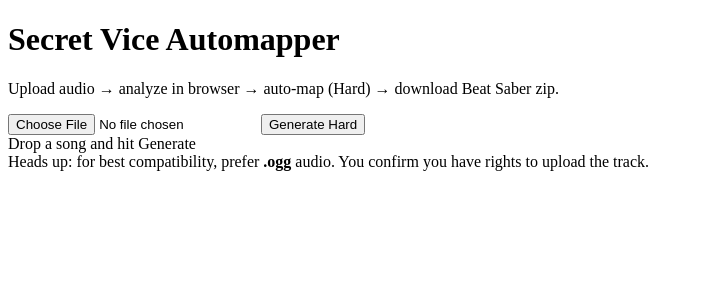
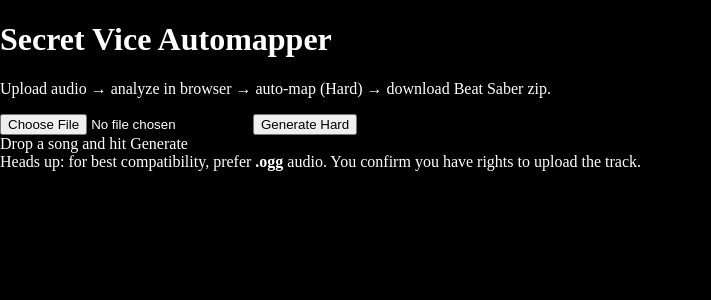
Before and after one commit to Noob2108/Secret-Vice, a Next.js app: page / in a window 1280 px wide. Shown: the top 300 px of the page, without its empty margins (0-711 px from the left). Built offline with nearby package versions, Linux system fonts and the light colour scheme.

Commit message:
Create layout.js

```diff
--- /dev/null
+++ b/app/layout.js
@@ -0,0 +1,15 @@
+// app/layout.js
+export const metadata = {
+  title: "Secret Vice Automapper",
+  description: "Upload → analyze → auto-map → download",
+};
+
+export default function RootLayout({ children }) {
+  return (
+    <html lang="en">
+      <body style={{ margin: 0, background: "#000", color: "#fff" }}>
+        {children}
+      </body>
+    </html>
+  );
+}
```
